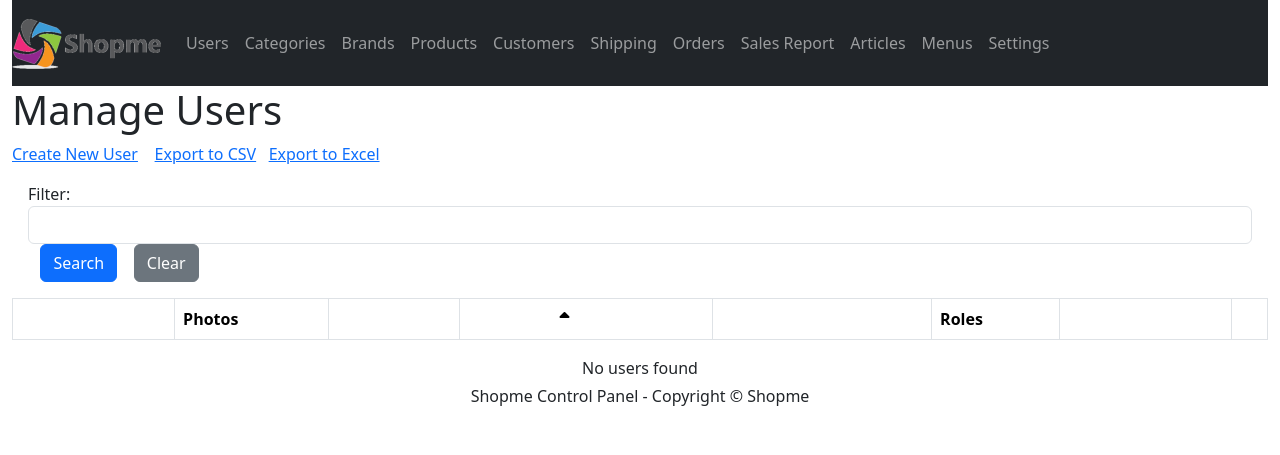
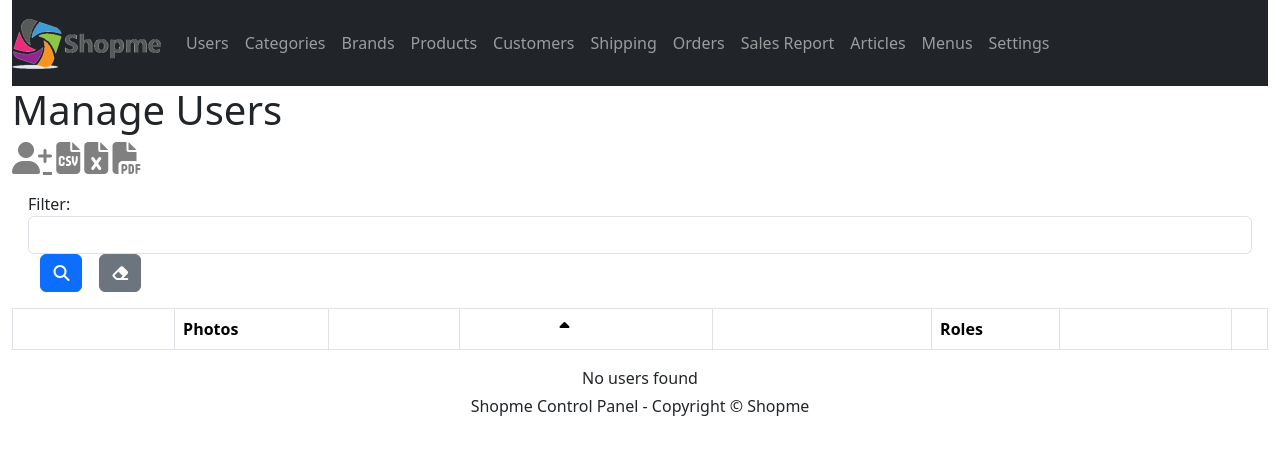
Before and after one commit to Shashwat0212/Spring-boot, a Spring Boot app: page /users in a window 1280 px wide. Shown: the top 455 px of the page. Run offline with Spring Boot 4, Linux system fonts and the light colour scheme; lists and menus that the app fills with data are empty; some of the project's set-up classes (security, data sources, template engines, error pages and the like) are left out, and stand-ins take their place; some libraries are stand-ins or nearby versions.

Commit message:
12.9% of 84hrs (26-03-2023)

```diff
--- a/ShopmeWebParent/ShopmeBackEnd/pom.xml
+++ b/ShopmeWebParent/ShopmeBackEnd/pom.xml
@@ -28,6 +28,11 @@
 			<artifactId>poi-ooxml</artifactId>
 			<version>3.11</version>
 		</dependency>
+		<dependency>
+			<groupId>com.github.librepdf</groupId>
+			<artifactId>openpdf</artifactId>
+			<version>1.3.8</version>
+		</dependency>
 	</dependencies>
 	<build>
 		<plugins>
--- a/ShopmeWebParent/ShopmeBackEnd/src/main/java/com/shopme/admin/ShopmeBackEndApplication.java
+++ b/ShopmeWebParent/ShopmeBackEnd/src/main/java/com/shopme/admin/ShopmeBackEndApplication.java
@@ -6,6 +6,7 @@ import org.springframework.boot.autoconfigure.domain.EntityScan;
 
 @EntityScan({ "com.shopme.common.entity", "com.shopme.admin.user" })
 @SpringBootApplication
+// @SpringBootApplication(exclude = {DataSourceAutoConfiguration.class})
 public class ShopmeBackEndApplication {
 
 	public static void main(String[] args) {
--- a/ShopmeWebParent/ShopmeBackEnd/src/main/java/com/shopme/admin/user/UserController.java
+++ b/ShopmeWebParent/ShopmeBackEnd/src/main/java/com/shopme/admin/user/UserController.java
@@ -152,4 +152,10 @@ public class UserController {
 		UserExcelExporter exporter = new UserExcelExporter();
 		exporter.export(listUsers, response);
 	}
+	@GetMapping("/users/export/pdf")
+	public void exportToPdf(HttpServletResponse response) throws IOException {
+		List<User> listUsers = service.listAll();
+		UserPdfExporter exporter = new UserPdfExporter();
+		exporter.export(listUsers, response);
+	}
 }
--- a/ShopmeWebParent/ShopmeBackEnd/src/main/resources/static/style.css
+++ b/ShopmeWebParent/ShopmeBackEnd/src/main/resources/static/style.css
@@ -13,3 +13,33 @@
 *.icon-dark {
 	color: gray
 }
+
+@media screen and (max-width: 768px) {
+	div.full-details {
+		display: none
+	}
+	div.less-details {
+		display: block;
+	}
+}
+
+@media screen and (min-width: 768px) and (max-width: 1024px) {
+	div.full-details {
+		display: block;
+	}
+	div.less-details {
+		display: none;
+	}
+	.hideable-column {
+		display: none
+	}
+}
+
+@media screen and (min-width: 1024px) {
+	div.less-details {
+		display: none;
+	}
+	.hideable-column {
+		display: table-cell;
+	}
+}
--- a/ShopmeWebParent/ShopmeBackEnd/src/main/resources/templates/fragments.html
+++ b/ShopmeWebParent/ShopmeBackEnd/src/main/resources/templates/fragments.html
@@ -5,11 +5,11 @@
 <meta charset="ISO-8859-1">
 </head>
 <body>
-	<th th:fragment="column_link(fieldName, columnLabel)"><a
-		class="text-white"
-		th:href="@{'/users/page/' + ${currentPage} + '?sortField=' + ${fieldName} + '&sortDir=' + ${sortField != fieldName ? sortDir : reverseSortDir} + ${keyword != null ? '&keyword=' + keyword : ''}}">
-			[[${columnLabel}]] </a> <span th:if="${sortField == fieldName}"
-		th:class="${sortDir == 'asc' ? 'fas fa-sort-up' : 'fas fa-sort-down'}"></span>
+	<th th:fragment="column_link(fieldName, columnLabel, removeTag)" th:remove="${removeTag}">
+		<a class="text-white"
+			th:href="@{'/users/page/' + ${currentPage} + '?sortField=' + ${fieldName} + '&sortDir=' + ${sortField != fieldName ? sortDir : reverseSortDir} + ${keyword != null ? '&keyword=' + keyword : ''}}">
+			[[${columnLabel}]] </a>
+		<span th:if="${sortField == fieldName}" th:class="${sortDir == 'asc' ? 'fas fa-sort-up' : 'fas fa-sort-down'}"></span>
 	</th>
 
 	<a th:fragment="page_link(pageNum, label)" class="page-link"
--- a/ShopmeWebParent/ShopmeBackEnd/src/main/resources/templates/users.html
+++ b/ShopmeWebParent/ShopmeBackEnd/src/main/resources/templates/users.html
@@ -2,149 +2,184 @@
 <html xmlns:th="http://www.thymeleaf.org">
 <head>
 <meta http-equiv="Content-Type" content="text/html; chrset=UTF-8">
-<meta name="viewport"
-	content="width=device-width, initial-scale=1.0, minimum-scale=1.0">
+<meta name="viewport" content="width=device-width, initial-scale=1.0, minimum-scale=1.0">
 <title>Home - Shopme Admin</title>
-<link rel="stylesheet" type="text/css"
-	th:href="@{/webjars/bootstrap/css/bootstrap.min.css}">
+<link rel="stylesheet" type="text/css" th:href="@{/webjars/bootstrap/css/bootstrap.min.css}">
 <link rel="stylesheet" type="text/css" th:href="@{/fontawesome/all.css}">
 <link rel="stylesheet" type="text/css" th:href="@{/style.css}">
 <script type="text/javascript" th:src="@{/webjars/jquery/jquery.min.js}"></script>
-<script type="text/javascript"
-	th:src="@{/webjars/bootstrap/js/bootstrap.min.js}"></script>
+<script type="text/javascript" th:src="@{/webjars/bootstrap/js/bootstrap.min.js}"></script>
 </head>
 <body>
 	<div class="container-fluid">
 		<div>
 			<nav class="navbar navbar-expand-lg bg-dark navbar-dark">
-				<a class="navbar-brand" th:href="@{/}"> <img
-					th:src="@{/images/ShopmeAdminSmall.png}" />
+				<a class="navbar-brand" th:href="@{/}">
+					<img th:src="@{/images/ShopmeAdminSmall.png}" />
 				</a>
-				<button class="navbar-toggler" type="button" data-toggle="collapse"
-					data-target="#topNavBar">
+				<button class="navbar-toggler" type="button" data-toggle="collapse" data-target="#topNavBar">
 					<span class="navbar-toggler-icon"></span>
 				</button>
 				<div class="collapse navbar-collapse" id="topNavBar">
 					<ul class="navbar-nav">
-						<li class="nav-item"><a class="nav-link" th:href="@{/users}">Users</a></li>
-						<li class="nav-item"><a class="nav-link"
-							th:href="@{/categories}">Categories</a></li>
-						<li class="nav-item"><a class="nav-link" th:href="@{/brands}">Brands</a>
-						<li class="nav-item"><a class="nav-link"
-							th:href="@{/products}">Products</a></li>
-						<li class="nav-item"><a class="nav-link"
-							th:href="@{/customers}">Customers</a></li>
-						<li class="nav-item"><a class="nav-link"
-							th:href="@{/shipping}">Shipping</a></li>
-						<li class="nav-item"><a class="nav-link" th:href="@{/orders}">Orders</a></li>
-						<li class="nav-item"><a class="nav-link" th:href="@{/report}">Sales
-								Report</a></li>
-						<li class="nav-item"><a class="nav-link"
-							th:href="@{/articles}">Articles</a></li>
-						<li class="nav-item"><a class="nav-link" th:href="@{/menus}">Menus</a></li>
-						<li class="nav-item"><a class="nav-link"
-							th:href="@{/settings}">Settings</a></li>
+						<li class="nav-item">
+							<a class="nav-link" th:href="@{/users}">Users</a>
+						</li>
+						<li class="nav-item">
+							<a class="nav-link" th:href="@{/categories}">Categories</a>
+						</li>
+						<li class="nav-item">
+							<a class="nav-link" th:href="@{/brands}">Brands</a>
+						<li class="nav-item">
+							<a class="nav-link" th:href="@{/products}">Products</a>
+						</li>
+						<li class="nav-item">
+							<a class="nav-link" th:href="@{/customers}">Customers</a>
+						</li>
+						<li class="nav-item">
+							<a class="nav-link" th:href="@{/shipping}">Shipping</a>
+						</li>
+						<li class="nav-item">
+							<a class="nav-link" th:href="@{/orders}">Orders</a>
+						</li>
+						<li class="nav-item">
+							<a class="nav-link" th:href="@{/report}">Sales Report</a>
+						</li>
+						<li class="nav-item">
+							<a class="nav-link" th:href="@{/articles}">Articles</a>
+						</li>
+						<li class="nav-item">
+							<a class="nav-link" th:href="@{/menus}">Menus</a>
+						</li>
+						<li class="nav-item">
+							<a class="nav-link" th:href="@{/settings}">Settings</a>
+						</li>
 					</ul>
 				</div>
 			</nav>
 		</div>
 		<div>
 			<h1>Manage Users</h1>
-			<a th:href="@{/users/new}">Create New User</a> &nbsp;&nbsp; <a
-				th:href="@{/users/export/csv}">Export to CSV</a>&nbsp;&nbsp; <a
-				th:href="@{/users/export/excel}">Export to Excel</a>
+			<a th:href="@{/users/new}" class="fas fa-user-plus fa-2x icon-dark mr-2"></a>
+			<a th:href="@{/users/export/csv}" class="fas fa-file-csv fa-2x icon-dark mr-2"></a>
+			<a th:href="@{/users/export/excel}" class="fas fa-file-excel fa-2x icon-dark mr-2"></a>
+			<a th:href="@{/users/export/pdf}" class="fas fa-file-pdf fa-2x icon-dark mr-2"></a>
 		</div>
-		<div th:if="${message != null}"
-			class="alert alert-success text-center">[[${message}]]</div>
+		<div th:if="${message != null}" class="alert alert-success text-center">[[${message}]]</div>
 
 		<div>
 			<form th:action="@{/users/page/1}" class="form-inline m-3">
-				<input type="hidden" name="sortField" th:value="${sortField}" /> <input
-					type="hidden" name="sortDir" th:value="${sortDir}" />
-				Filter:&nbsp; <input type="search" name="keyword"
-					th:value="${keyword}" class="form-control" required />
-				&nbsp;&nbsp; <input type="submit" value="Search"
-					class="btn btn-primary" /> &nbsp;&nbsp; <input type="button"
-					value="Clear" class="btn btn-secondary" onclick="clearFilter()" />
+				<input type="hidden" name="sortField" th:value="${sortField}" />
+				<input type="hidden" name="sortDir" th:value="${sortDir}" />
+				Filter:&nbsp;
+				<input type="search" name="keyword" th:value="${keyword}" class="form-control" required />
+				&nbsp;&nbsp;
+				<button type="submit" class="btn btn-primary">
+					<i class="fas fa-search"></i>
+				</button>
+				&nbsp;&nbsp;
+				<button type="button" class="btn btn-secondary" onclick="clearFilter()">
+					<i class="fas fa-eraser"></i>
+				</button>
 			</form>
 		</div>
 
-		<div>
-			<table
-				class="table table-bordered table-striped table-hover table-responsive-xl">
+		<div class="full-details">
+			<table class="table table-bordered table-striped table-hover table-responsive-xl">
 				<thead class="thead-dark">
 					<tr>
-						<th th:replace="fragments :: column_link('id', 'User ID')" />
+						<th class="hideable-column">
+						<th th:replace="fragments :: column_link('id', 'User ID', 'tag')" />
+						</th>
 						<th>Photos</th>
-						<th th:replace="fragments :: column_link('email', 'Email')" />
+						<th class="hideable-column">
+						<th th:replace="fragments :: column_link('email', 'Email', 'tag')" />
+						</th>
+						<th th:replace="fragments :: column_link('firstName', 'First Name', 'none')" />
 
-						<th
-							th:replace="fragments :: column_link('firstName', 'First Name')" />
-
-						<th th:replace="fragments :: column_link('lastName', 'Last Name')" />
+						<th th:replace="fragments :: column_link('lastName', 'Last Name', 'none')" />
 
 
 						<th>Roles</th>
-						<th th:replace="fragments :: column_link('enabled', 'Enabled')" />
+						<th th:replace="fragments :: column_link('enabled', 'Enabled', 'none')" />
 
 						<th></th>
 					</tr>
 				</thead>
 				<tbody>
 					<tr th:each="user : ${listUsers}">
-						<td>[[${user.id}]]</td>
-						<td><span th:if="${user.photos == null}"
-							class="fa-solid fa-image-portrait fa-3x icon-silver"></span> <img
-							th:if="${user.photos != null}"
-							th:src="@{${user.photosImagePath}}" style="width: 100px" /></td>
-						<td>[[${user.email}]]</td>
+						<td class="hideable-column">[[${user.id}]]</td>
+						<td>
+							<span th:if="${user.photos == null}" class="fa-solid fa-image-portrait fa-3x icon-silver"></span>
+							<img th:if="${user.photos != null}" th:src="@{${user.photosImagePath}}" style="width: 100px" />
+						</td>
+						<td class="hideable-column">[[${user.email}]]</td>
 						<td>[[${user.firstName}]]</td>
 						<td>[[${user.lastName}]]</td>
 						<td>[[${user.roles}]]</td>
-						<td><a th:if="${user.enabled == true}"
-							class="fa fa-check-circle fa-2x icon-green"
-							th:href="@{'/users/' + ${user.id} + '/enabled/false'}"
-							title="Disable this user"></a> <a
-							th:if="${user.enabled == false}"
-							class="fa fa-circle fa-2x icon-dark"
-							th:href="@{'/users/' + ${user.id} + '/enabled/true'}"
-							title="Enable this user"></a></td>
-						<td><a class="fa-solid fa-pen-to-square fa-2x icon-green"
-							th:href="@{'/users/edit/' + ${user.id}}" title="Edit this user"></a>
-							&nbsp; <a class="fa-solid fa-trash fa-2x icon-dark link-delete"
-							th:href="@{'/users/delete/' + ${user.id}}" th:userId="${user.id}"
-							title="Delete this User"></a></td>
+						<td>
+							<a th:if="${user.enabled == true}" class="fa fa-check-circle fa-2x icon-green" th:href="@{'/users/' + ${user.id} + '/enabled/false'}" title="Disable this user"></a>
+							<a th:if="${user.enabled == false}" class="fa fa-circle fa-2x icon-dark" th:href="@{'/users/' + ${user.id} + '/enabled/true'}" title="Enable this user"></a>
+						</td>
+						<td>
+							<a class="fa-solid fa-pen-to-square fa-2x icon-green" th:href="@{'/users/edit/' + ${user.id}}" title="Edit this user"></a>
+							&nbsp;
+							<a class="fa-solid fa-trash fa-2x icon-dark link-delete" th:href="@{'/users/delete/' + ${user.id}}" th:userId="${user.id}" title="Delete this User"></a>
+						</td>
 					</tr>
 				</tbody>
 			</table>
 		</div>
+
+		<div class="less-details">
+			<div th:each="user : ${listUsers}" class="row m-1">
+				<div class="col-4">
+					<span th:if="${user.photos == null}" class="fa-solid fa-image-portrait fa-3x icon-silver"></span>
+					<img th:if="${user.photos != null}" th:src="@{${user.photosImagePath}}" style="width: 100px" />
+				</div>
+				<div class="col-8">
+					<div>[[${user.fullName}]]</div>
+					<div>[[${user.roles}]]</div>
+					<div class="mt-2">
+						<a th:if="${user.enabled == true}" class="fa fa-check-circle fa-2x icon-green" th:href="@{'/users/' + ${user.id} + '/enabled/false'}" title="Disable this user"> </a>
+						&nbsp;
+						<a th:if="${user.enabled == false}" class="fa fa-circle fa-2x icon-dark" th:href="@{'/users/' + ${user.id} + '/enabled/true'}" title="Enable this user"> </a>
+						&nbsp;
+						<a class="fa-solid fa-pen-to-square fa-2x icon-green" th:href="@{'/users/edit/' + ${user.id}}" title="Edit this user"></a>
+						&nbsp;
+						<a class="fa-solid fa-trash fa-2x icon-dark link-delete" th:href="@{'/users/delete/' + ${user.id}}" th:userId="${user.id}" title="Delete this User"></a>
+					</div>
+				</div>
+				<div>&nbsp;</div>
+			</div>
+		</div>
+
+
+
 		<div class="text-center m-1" th:if="${totalItems > 0}">
-			<span>Showing users # [[${startCount}]] to [[${endCount}]] of
-				[[${totalItems}]]</span>
+			<span>Showing users # [[${startCount}]] to [[${endCount}]] of [[${totalItems}]]</span>
 		</div>
 		<div class="text-center m-1" th:unless="${totalItems > 0}">
 			<span>No users found</span>
 		</div>
 		<div th:if="${totalPages > 1}">
 			<nav aria-label="Page navigation example">
-				<ul class="pagination justify-content-center">
-					<li
-						th:class="${currentPage > 1 ? 'page-item' : 'page-item disabled'}">
+				<ul class="pagination justify-content-center flex-wrap">
+					<li th:class="${currentPage > 1 ? 'page-item' : 'page-item disabled'}">
 						<a th:replace="fragments :: page_link(1, 'First')" />
 					</li>
-					<li
-						th:class="${currentPage > 1 ? 'page-item' : 'page-item disabled'}"><a
-						th:replace="fragments :: page_link(${currentPage - 1}, 'Previous')" /></li>
-					<li
-						th:class="${currentPage != i ? 'page-item' : 'page-item active'}"
-						th:each="i : ${#numbers.sequence(1, totalPages)}"><a
-						th:replace="fragments :: page_link(${i}, ${i})" /></li>
-					<li
-						th:class="${currentPage < totalPages ? 'page-item' : 'page-item disabled'}"><a
-						th:replace="fragments :: page_link(${currentPage + 1}, 'Next')" /></li>
-					<li
-						th:class="${currentPage < totalPages ? 'page-item' : 'page-item disabled'}"><a
-						th:replace="fragments :: page_link(${totalPages}, 'Last')" /></li>
+					<li th:class="${currentPage > 1 ? 'page-item' : 'page-item disabled'}">
+						<a th:replace="fragments :: page_link(${currentPage - 1}, 'Previous')" />
+					</li>
+					<li th:class="${currentPage != i ? 'page-item' : 'page-item active'}" th:each="i : ${#numbers.sequence(1, totalPages)}">
+						<a th:replace="fragments :: page_link(${i}, ${i})" />
+					</li>
+					<li th:class="${currentPage < totalPages ? 'page-item' : 'page-item disabled'}">
+						<a th:replace="fragments :: page_link(${currentPage + 1}, 'Next')" />
+					</li>
+					<li th:class="${currentPage < totalPages ? 'page-item' : 'page-item disabled'}">
+						<a th:replace="fragments :: page_link(${totalPages}, 'Last')" />
+					</li>
 				</ul>
 			</nav>
 		</div>
```
Also changed, not shown: ShopmeCommon/src/main/java/com/shopme/common/entity/User.java (+18 -23 lines), ShopmeWebParent/ShopmeBackEnd/src/main/java/com/shopme/admin/user/UserPdfExporter.java (added, +77 -0 lines).
